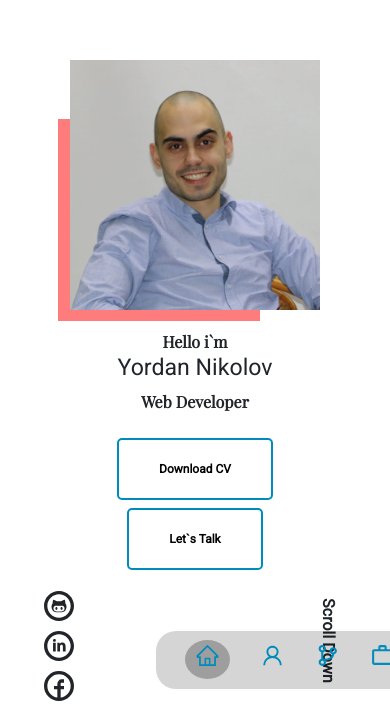
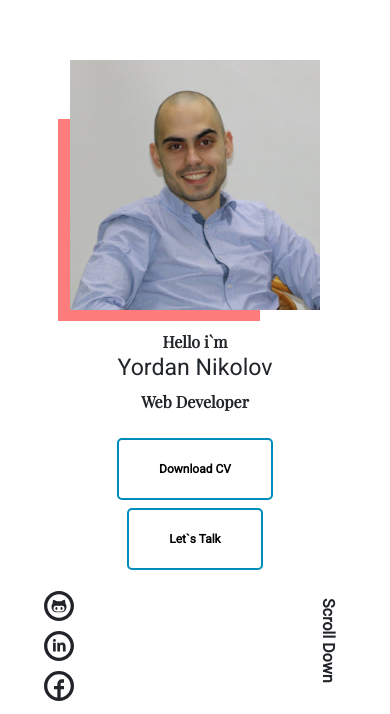
Before and after one commit to nlotoo/portfolio, a React (Create React App) app in the folder client/: page / in a window 390 px wide. Shown: the part 130-844 px from the top of the page. Built offline with nearby package versions, Linux system fonts and the light colour scheme.

Commit message:
update  css

```diff
--- a/client/src/components/Navigation/navigation.css
+++ b/client/src/components/Navigation/navigation.css
@@ -51,7 +51,7 @@
 
     } */
 
-    .navigation-menu{
+    .nav-paf{
         display: none;
     }
 }
```
